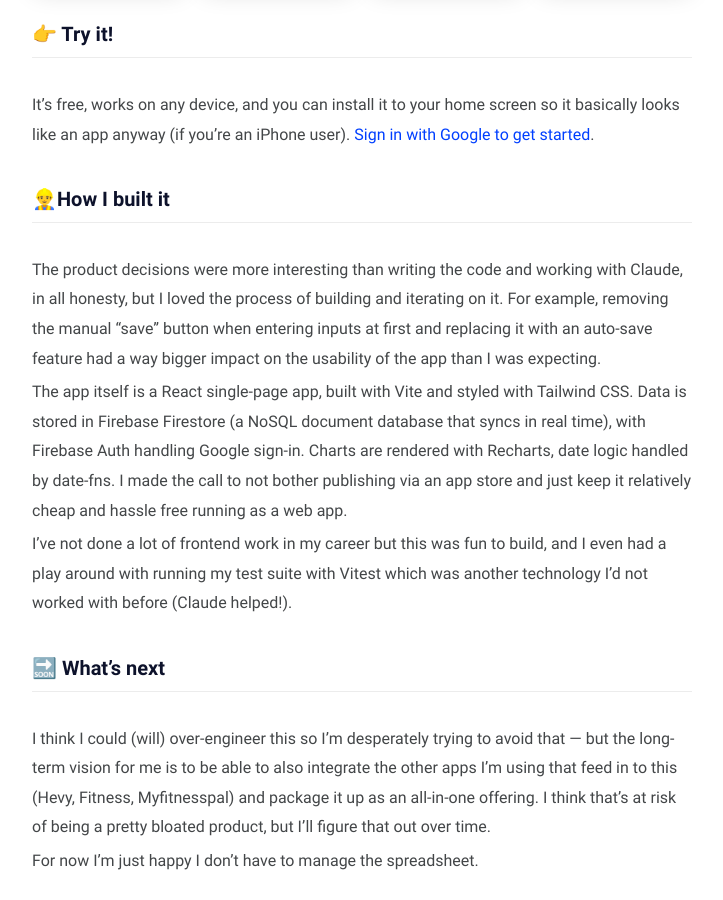
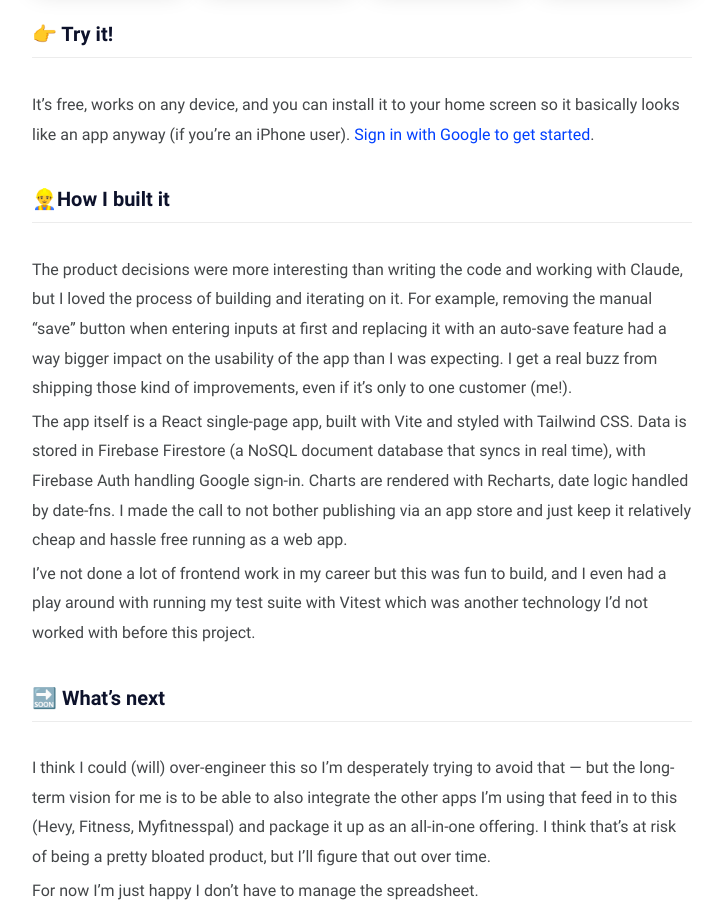
Before and after one commit to lukebriscoe/lukebriscoe.github.io, a Jekyll site: the page built from _posts/2026-04-08-deficit-app.md, in a window 1280 px wide and 900 px high, scrolled down 2257 px. Shown: the whole window, without its empty margins (278-1001 px from the left). Built offline with Jekyll 4.4.1, drawn with Linux system fonts in a browser that asks for light colours.

Commit message:
tweaks to blog site

```diff
--- a/_posts/2026-04-08-deficit-app.md
+++ b/_posts/2026-04-08-deficit-app.md
@@ -89,11 +89,11 @@ It's free, works on any device, and you can install it to your home screen so it
 
 ### 👷‍♂️How I built it
 <br>
-The product decisions were more interesting than writing the code and working with Claude, in all honesty, but I loved the process of building and iterating on it. For example, removing the manual “save” button when entering inputs at first and replacing it with an auto-save feature had a way bigger impact on the usability of the app than I was expecting.
+The product decisions were more interesting than writing the code and working with Claude, but I loved the process of building and iterating on it. For example, removing the manual “save” button when entering inputs at first and replacing it with an auto-save feature had a way bigger impact on the usability of the app than I was expecting. I get a real buzz from shipping those kind of improvements, even if it's only to one customer (me!).
 
 The app itself is a React single-page app, built with Vite and styled with Tailwind CSS. Data is stored in Firebase Firestore (a NoSQL document database that syncs in real time), with Firebase Auth handling Google sign-in. Charts are rendered with Recharts, date logic handled by date-fns. I made the call to not bother publishing via an app store and just keep it relatively cheap and hassle free running as a web app.
 
-I’ve not done a lot of frontend work in my career but this was fun to build, and I even had a play around with running my test suite with Vitest which was another technology I’d not worked with before (Claude helped!).
+I’ve not done a lot of frontend work in my career but this was fun to build, and I even had a play around with running my test suite with Vitest which was another technology I’d not worked with before this project.
 
 ### 🔜 What's next
 <br>
```
Also changed, not shown: 2 other files.
